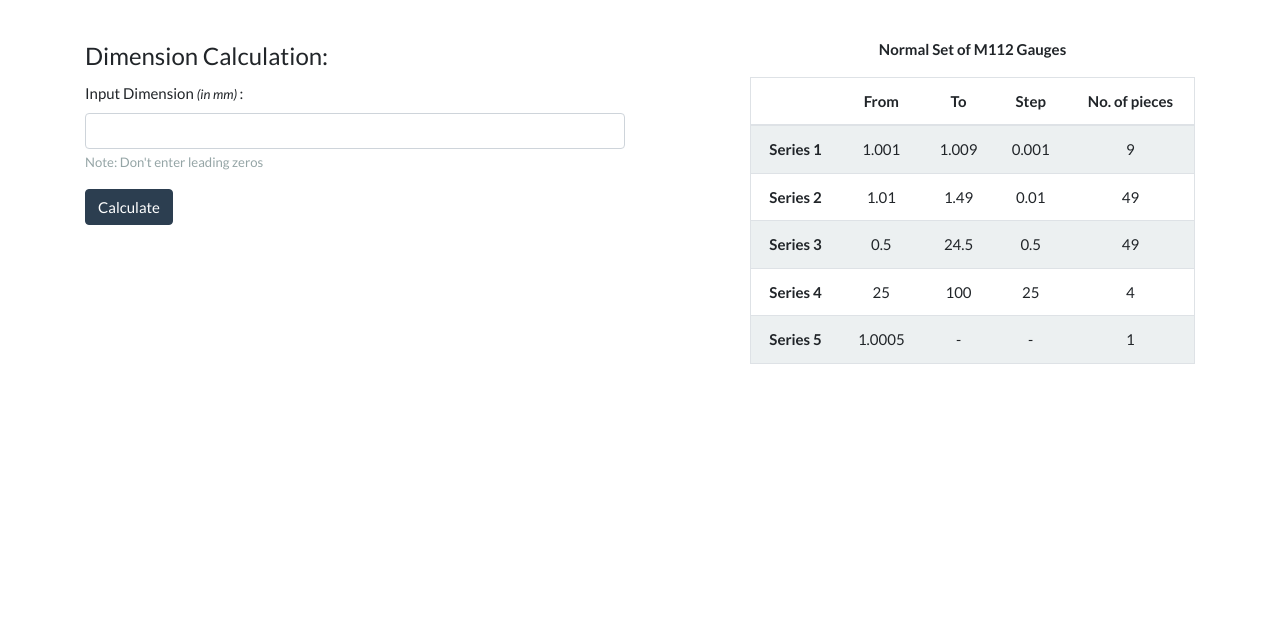
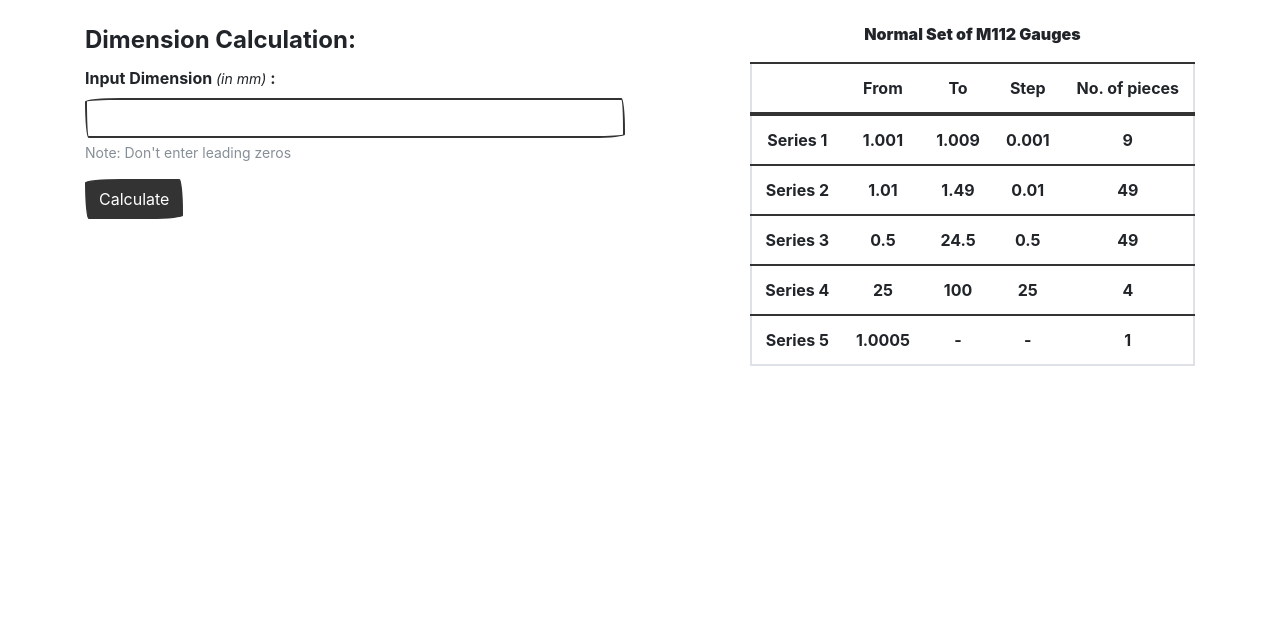
Before and after one commit to Lakshmikittur/Lakshmikittur.github.io, a plain HTML site: page index.html in a window 1280 px wide. Shown: the part 156-800 px from the top of the page. Drawn offline with nearby package versions, Linux system fonts and the light colour scheme; a web font is replaced by a local one.

Commit message:
Update index.html

```diff
--- a/index.html
+++ b/index.html
@@ -4,7 +4,7 @@
         <title>JKK's experiment</title>
         <meta name="author" content="Lakshmi Kittur">
         <!-- <link rel="stylesheet" href="bootstrap.min.css"> -->
-        <link rel="stylesheet" href="https://bootswatch.com/4/flatly/bootstrap.min.css">
+        <link rel="stylesheet" href="https://bootswatch.com/4/sketchy/bootstrap.min.css">
         <link href="https://fonts.googleapis.com/css?family=Roboto&display=swap" rel="stylesheet">
         <script>
 
```
